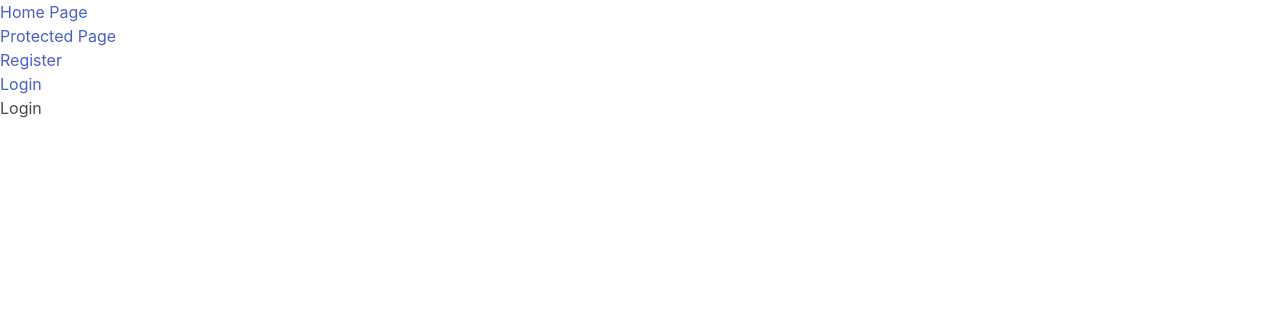
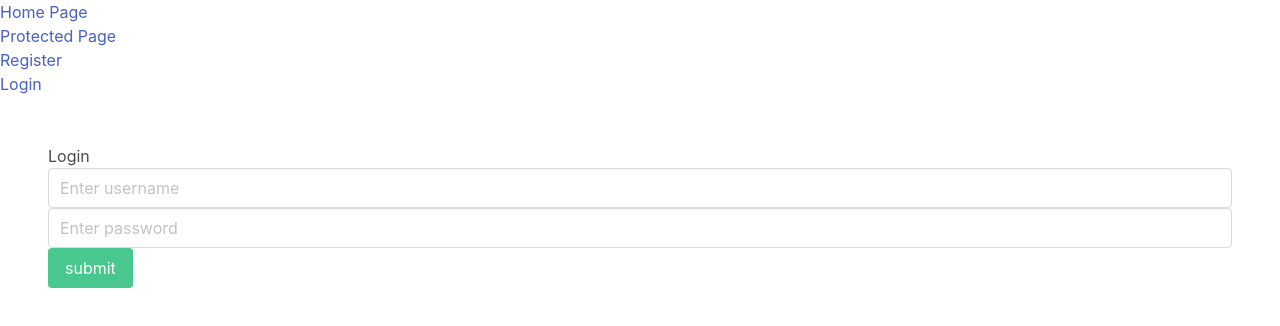
Before and after one commit to gokay-abay/react-aws-cognito, a React (Create React App) app: page /login in a window 1280 px wide. Shown: the top 326 px of the page. Built offline with nearby package versions, Linux system fonts and the light colour scheme; no server answers; what aws-amplify would draw is missing.

Commit message:
login aws login

```diff
--- a/src/components/auth/Login.jsx
+++ b/src/components/auth/Login.jsx
@@ -1,11 +1,56 @@
-import React from "react"
+import React, { useState } from "react"
+import { Auth } from "aws-amplify"
+import { useHistory } from "react-router-dom"
 
-const Login = () => {
+export default function Login({ authenticate }) {
+  const [username, setUserName] = useState("")
+  const [email, setEmail] = useState("")
+  const [password, setPassword] = useState("")
+
+  const history = useHistory()
+
+  const submit = async (e) => {
+    e.preventDefault()
+    try {
+      //cognito register api
+      const signInResponse = await Auth.signIn({
+        username,
+        password,
+      })
+      authenticate(true)
+      history.push("/protected")
+    } catch (error) {
+      // handle cognito error
+      console.log(error)
+    }
+  }
+
   return (
-    <div>
-      <p>Login</p>
-    </div>
+    <section className="section auth">
+      <h1>Login</h1>
+      <form onSubmit={submit}>
+        <p className="control">
+          <input
+            type="text"
+            className="input"
+            id="username"
+            placeholder="Enter username"
+            value={username}
+            onChange={(e) => setUserName(e.target.value)}
+          />
+
+          <input
+            type="password"
+            className="input"
+            id="password"
+            placeholder="Enter password"
+            value={password}
+            onChange={(e) => setPassword(e.target.value)}
+          />
+
+          <input type="submit" value="submit" className="button is-success" />
+        </p>
+      </form>
+    </section>
   )
 }
-
-export default Login
```
